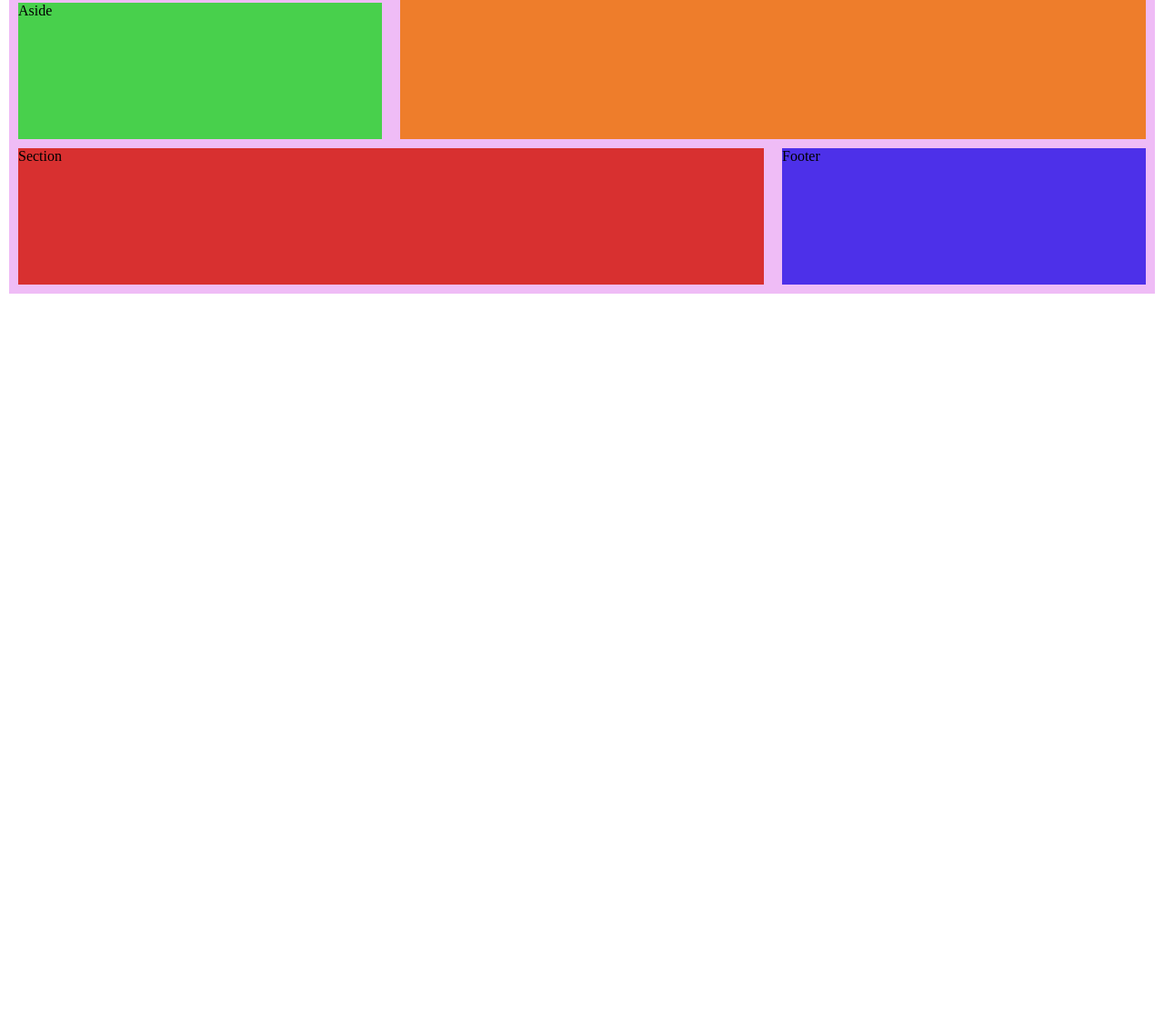
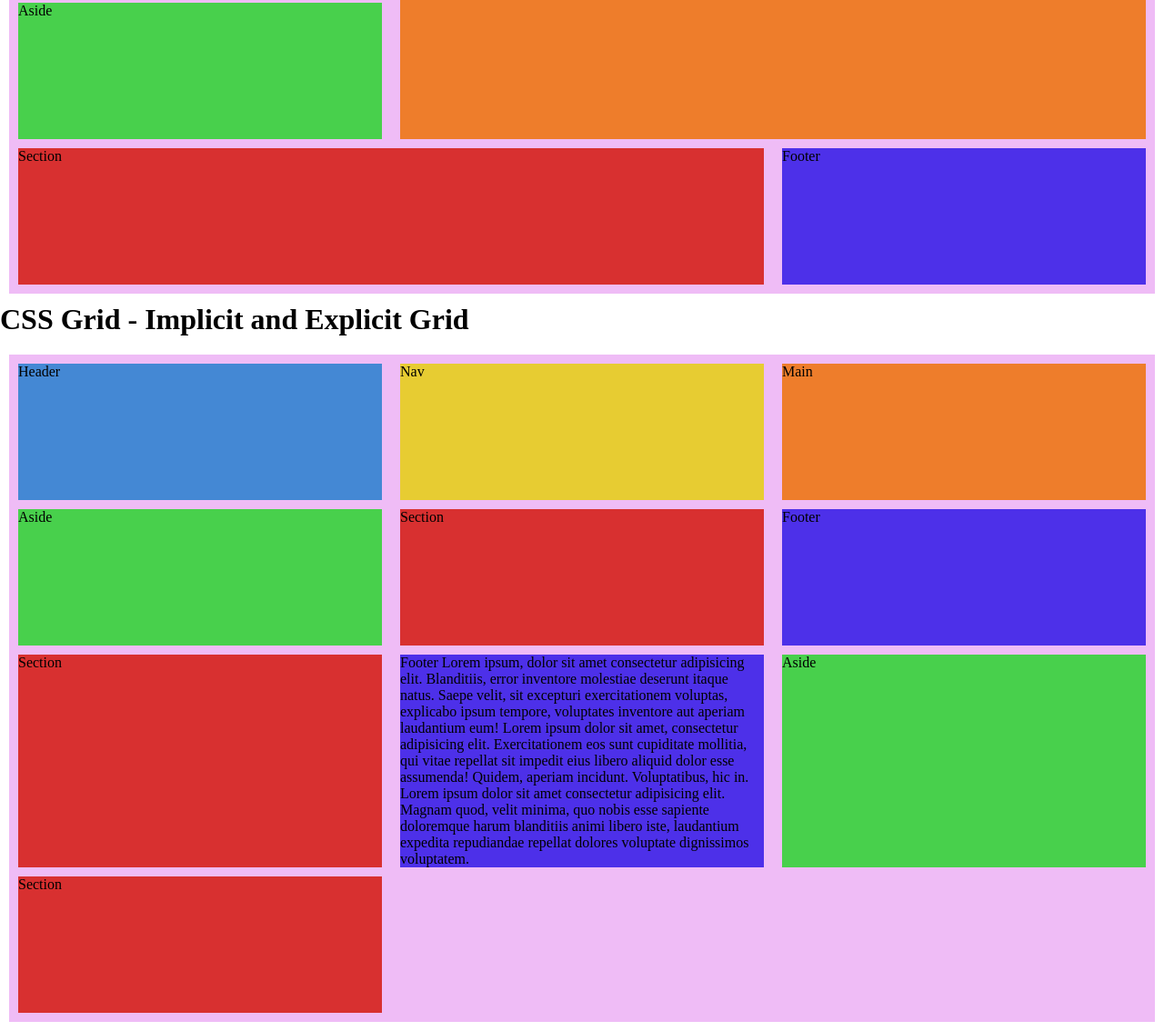
Before and after one commit to lalitlsg/CSS, a plain HTML site: page Grid/index.html in a window 1280 px wide. Shown: the part 963-2097 px from the top of the page at 91% size. Before the commit the page ends 1296 px from the top, so only its background shows below. Drawn offline with Linux system fonts and the light colour scheme.

Commit message:
Implicit and Explicit Grid

```diff
--- a/Grid/index.html
+++ b/Grid/index.html
@@ -35,5 +35,31 @@
       <section>Section</section>
       <footer>Footer</footer>
     </div>
+    <h1>CSS Grid - Implicit and Explicit Grid</h1>
+
+    <div class="wrapper-imp-exp">
+      <header>Header</header>
+      <nav>Nav</nav>
+      <main>Main</main>
+      <aside>Aside</aside>
+      <section>Section</section>
+      <footer>Footer</footer>
+      <section>Section</section>
+      <footer>
+        Footer Lorem ipsum, dolor sit amet consectetur adipisicing elit.
+        Blanditiis, error inventore molestiae deserunt itaque natus. Saepe
+        velit, sit excepturi exercitationem voluptas, explicabo ipsum tempore,
+        voluptates inventore aut aperiam laudantium eum! Lorem ipsum dolor sit
+        amet, consectetur adipisicing elit. Exercitationem eos sunt cupiditate
+        mollitia, qui vitae repellat sit impedit eius libero aliquid dolor esse
+        assumenda! Quidem, aperiam incidunt. Voluptatibus, hic in. Lorem ipsum
+        dolor sit amet consectetur adipisicing elit. Magnam quod, velit minima,
+        quo nobis esse sapiente doloremque harum blanditiis animi libero iste,
+        laudantium expedita repudiandae repellat dolores voluptate dignissimos
+        voluptatem.
+      </footer>
+      <aside>Aside</aside>
+      <section>Section</section>
+    </div>
   </body>
 </html>
--- a/Grid/style.scss
+++ b/Grid/style.scss
@@ -43,3 +43,17 @@
     }
   }
 }
+
+.wrapper-imp-exp {
+  @include wrapper-parent;
+  margin-top: 20px;
+  grid-template-rows: repeat(2, minmax(150px, min-content));
+  grid-auto-rows: minmax(150px, auto);
+  grid-auto-flow: row;
+  grid-auto-columns: 1fr;
+  @each $key, $value in $wrapper-child-bg-color {
+    #{$key} {
+      background-color: $value;
+    }
+  }
+}
```
Also changed, not shown: Grid/style.css, 1 other file.
